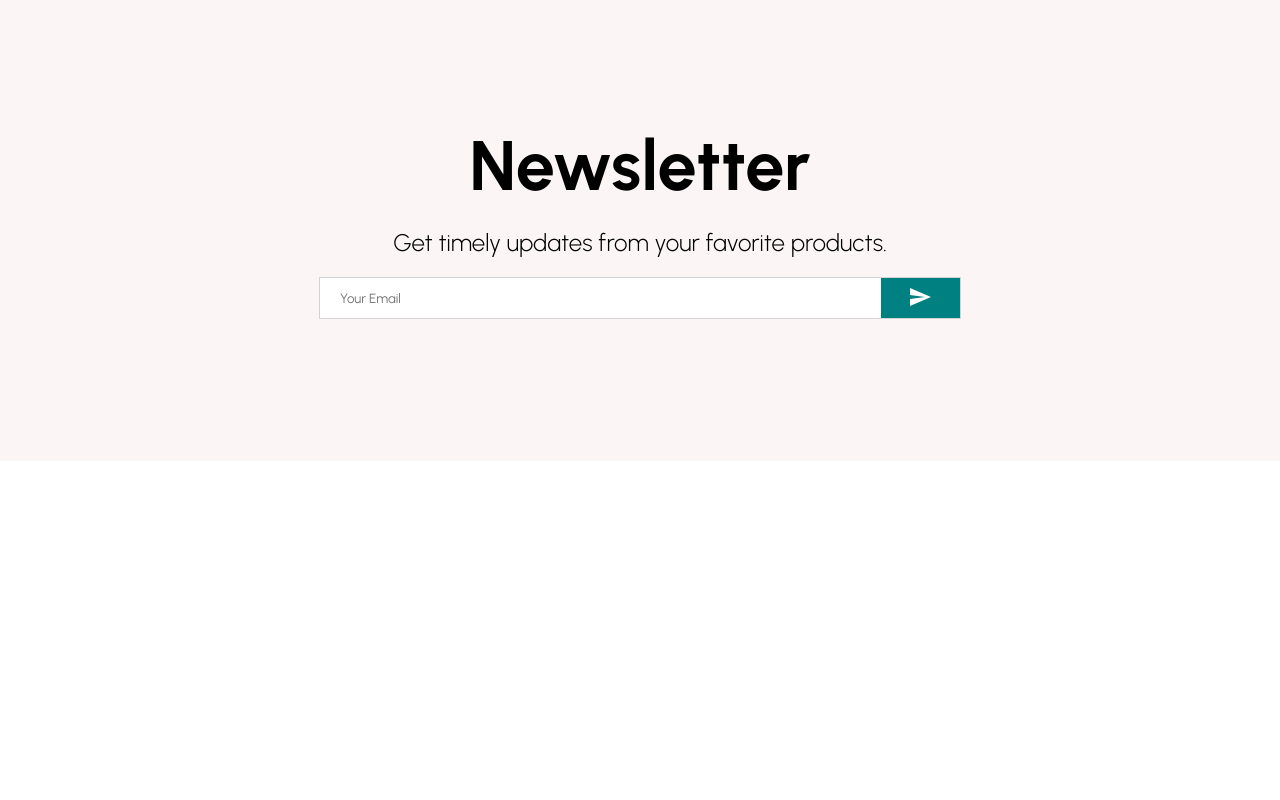
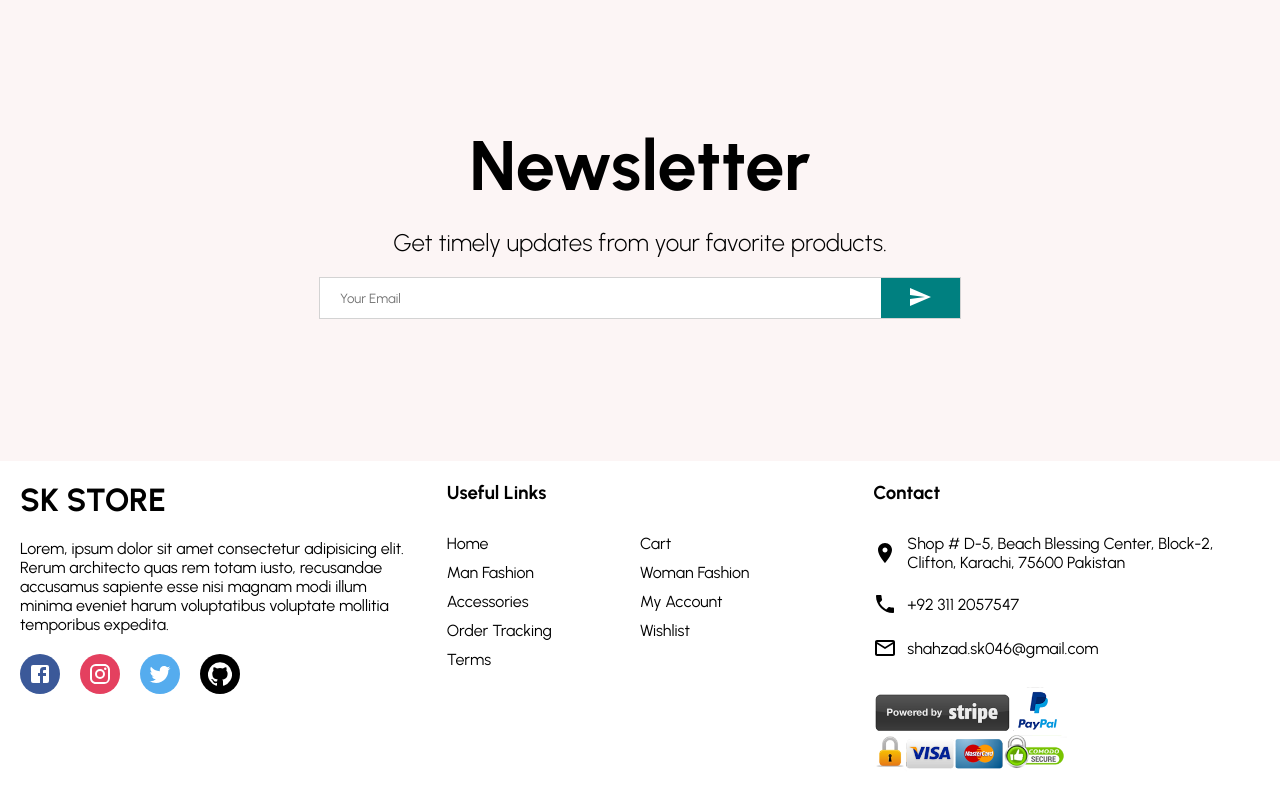
Before and after one commit to Shahzadsk046/SK-Store, a React (Create React App) app: page / in a window 1280 px wide. Shown: the part 2283-3083 px from the top of the page. Before the commit the page ends 2744 px from the top, so only its background shows below. Built offline with nearby package versions, Linux system fonts and the light colour scheme; the HTML template or start-up script is replaced by a standard one.

Commit message:
Footer Component Completed

```diff
--- a/src/Pages/Home.jsx
+++ b/src/Pages/Home.jsx
@@ -1,6 +1,7 @@
 import React from "react";
 import Announcement from "../components/Announcement";
 import Categories from "../components/Categories";
+import Footer from "../components/Footer";
 import Navbar from "../components/Navbar";
 import Newsletter from "../components/Newsletter";
 import Products from "../components/Products";
@@ -15,6 +16,7 @@ const Home = () => {
       <Categories />
       <Products />
       <Newsletter />
+      <Footer />
     </div>
   );
 };
--- /dev/null
+++ b/src/components/Footer.jsx
@@ -0,0 +1,136 @@
+import styled from "styled-components";
+import { Facebook, Instagram, Twitter, GitHub, Room, Phone, MailOutline } from "@material-ui/icons";
+import Payment1 from '../images/payment2.png';
+
+const Container = styled.div`
+  display: flex;
+`;
+
+const Left = styled.div`
+  flex: 1;
+  display: flex;
+  flex-direction: column;
+  padding: 20px;
+`;
+
+const Logo = styled.h1`
+  font-weight: bold;
+`;
+
+const Desc = styled.p`
+  margin: 20px 0;
+`;
+
+const SocialContainer = styled.div`
+  display: flex;
+`;
+
+const SocialIcon = styled.div`
+  width: 40px;
+  height: 40px;
+  border-radius: 50%;
+  color: white;
+  background-color: #${(props) => props.color};
+  display: flex;
+  align-items: center;
+  justify-content: center;
+  margin-right: 20px;
+`;
+
+const Center = styled.div`
+  flex: 1;
+  padding: 20px;
+`;
+
+const Title = styled.h3`
+  margin-bottom: 30px;
+`;
+
+const List = styled.ul`
+  margin: 0;
+  padding: 0;
+  list-style: none;
+  display: flex;
+  flex-wrap: wrap;
+`;
+
+const ListItem = styled.li`
+  width: 50%;
+  margin-bottom: 10px;
+`;
+
+const Right = styled.div`
+  flex: 1;
+  padding: 20px;
+`;
+
+const ContactItem = styled.div`
+    margin-bottom: 20px;
+    display: flex;
+    align-items: center;
+`;
+
+const Payment = styled.img`
+    width: 50%;
+`;
+
+const Footer = () => {
+  return (
+    <Container>
+      <Left>
+        <Logo>SK STORE</Logo>
+        <Desc>
+          Lorem, ipsum dolor sit amet consectetur adipisicing elit. Rerum
+          architecto quas rem totam iusto, recusandae accusamus sapiente esse
+          nisi magnam modi illum minima eveniet harum voluptatibus voluptate
+          mollitia temporibus expedita.
+        </Desc>
+        <SocialContainer>
+          <SocialIcon color="3b5999">
+            <Facebook />
+          </SocialIcon>
+          <SocialIcon color="e4405f">
+            <Instagram />
+          </SocialIcon>
+          <SocialIcon color="55acee">
+            <Twitter />
+          </SocialIcon>
+          <SocialIcon color="000">
+            <GitHub />
+          </SocialIcon>
+        </SocialContainer>
+      </Left>
+      <Center>
+        <Title>Useful Links</Title>
+        <List>
+          <ListItem>Home</ListItem>
+          <ListItem>Cart</ListItem>
+          <ListItem>Man Fashion</ListItem>
+          <ListItem>Woman Fashion</ListItem>
+          <ListItem>Accessories</ListItem>
+          <ListItem>My Account</ListItem>
+          <ListItem>Order Tracking</ListItem>
+          <ListItem>Wishlist</ListItem>
+          {/* <ListItem>Wishlist</ListItem> */}
+          <ListItem>Terms</ListItem>
+        </List>
+      </Center>
+      <Right>
+        <Title>Contact</Title>
+        <ContactItem>
+          <Room style={{marginRight: '10px'}} /> Shop # D-5, Beach Blessing Center, Block-2, Clifton, Karachi,
+          75600 Pakistan
+        </ContactItem>
+        <ContactItem>
+          <Phone style={{marginRight: '10px'}} /> +92 311 2057547
+        </ContactItem>
+        <ContactItem>
+          <MailOutline style={{marginRight: '10px'}} /> shahzad.sk046@gmail.com
+        </ContactItem>
+        <Payment src={Payment1}/>
+      </Right>
+    </Container>
+  );
+};
+
+export default Footer;
```
Also changed, not shown: src/images/payment.png (added), src/images/payment2.png (added).
